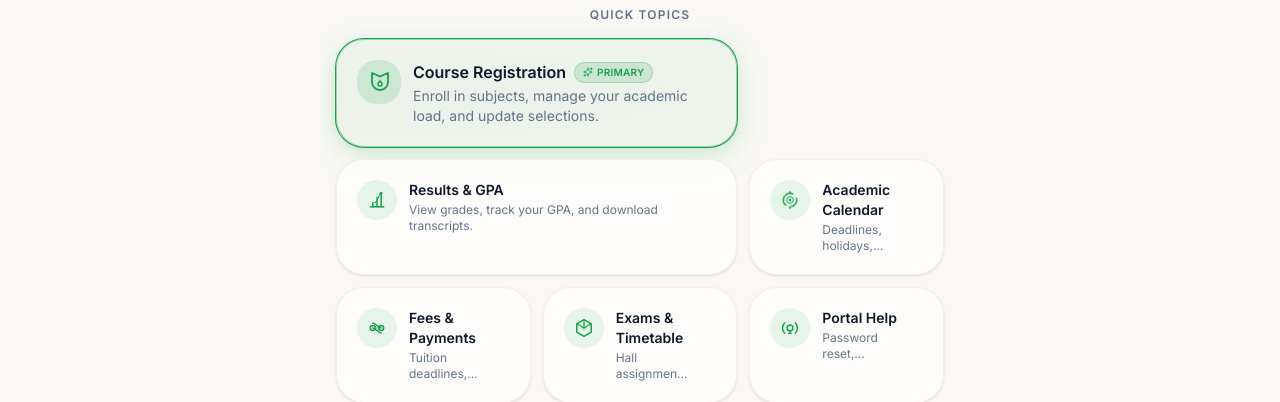
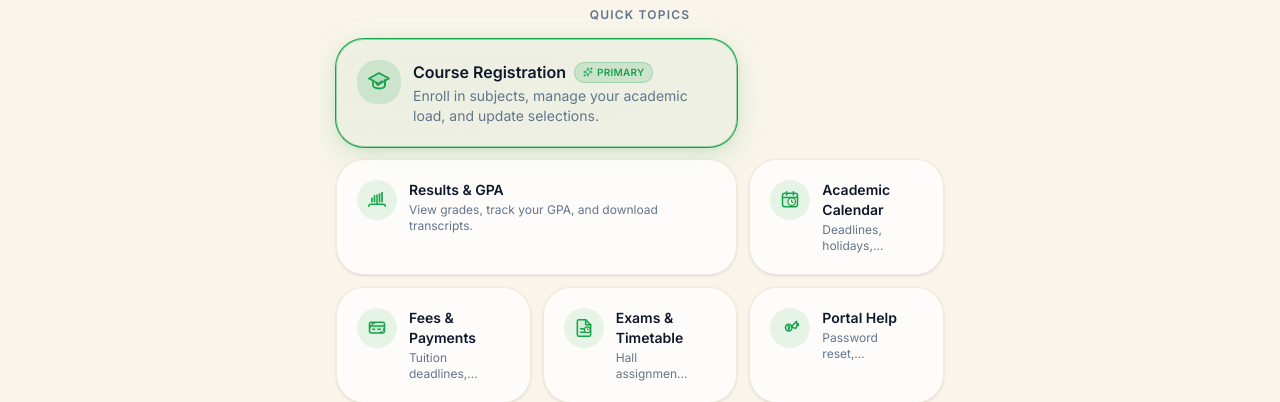
Before and after one commit to mo-hossam-stack/university-ai-assistant, a React (Vite) app in the folder frontend/: page / in a window 1280 px wide. Shown: the part 310-712 px from the top of the page. Built offline with nearby package versions, Linux system fonts and the light colour scheme; no server answers; a web font is replaced by a local one.

Commit message:
design: refine light mode cream tones and make topic icons represent conceptual metaphors creatively

```diff
--- a/frontend/src/components/common/TopicIcons.tsx
+++ b/frontend/src/components/common/TopicIcons.tsx
@@ -4,197 +4,225 @@ interface IconProps {
   className?: string
 }
 
-// 1. Course Registration: Abstract Gateway / Shield with nested intelligence core
+// 1. Course Registration: Stylized Graduation Cap with checkmark/registry detail
 export const CourseRegIcon = ({ className }: IconProps) => (
   <svg
     viewBox="0 0 24 24"
     fill="none"
     xmlns="http://www.w3.org/2000/svg"
     className={cn("w-full h-full", className)}
-  >
-    {/* Outer geometric shield/portal */}
-    <path
-      d="M5 3v9c0 4.418 3.582 8 8 8s8-3.582 8-8V3L13 6.5 5 3z"
     stroke="currentColor"
     strokeWidth="1.8"
     strokeLinecap="round"
     strokeLinejoin="round"
+  >
+    {/* Cap top diamond */}
+    <path
+      d="M12 3L22 8.5L12 14L2 8.5L12 3Z"
+      fill="currentColor"
+      fillOpacity="0.12"
     />
-    {/* Nested floating core */}
+    {/* Cap bottom support */}
+    <path d="M6 12v3.5C6 17 8.5 18.5 12 18.5s6-1.5 6-3.5V12" />
+    {/* Tassel line */}
+    <path d="M18 10v4" />
+    {/* Registry checkmark overlay */}
     <path
-      d="M13 9.5l1.5 1.5-1.5 1.5-1.5-1.5L13 9.5z"
-      fill="currentColor"
-      className="animate-pulse"
+      d="M9.5 13.5l1.5 1.5 3.5-3.5"
+      stroke="var(--primary)"
+      strokeWidth="2"
     />
-    <circle cx="13" cy="14" r="2" stroke="currentColor" strokeWidth="1.5" />
   </svg>
 )
 
-// 2. Results & GPA: Dynamic progress curves / rising prism towers
+// 2. Results & GPA: Open academic book where pages emerge as a rising bar chart
 export const ResultsGpaIcon = ({ className }: IconProps) => (
   <svg
     viewBox="0 0 24 24"
     fill="none"
     xmlns="http://www.w3.org/2000/svg"
     className={cn("w-full h-full", className)}
-  >
-    {/* Non-traditional rising towers with dynamic angles */}
-    <path
-      d="M4 20h16"
     stroke="currentColor"
     strokeWidth="1.8"
     strokeLinecap="round"
+    strokeLinejoin="round"
+  >
+    {/* Open book background */}
+    <path
+      d="M2 19.5A2.5 2.5 0 014.5 17H12M22 19.5A2.5 2.5 0 0019.5 17H12"
+      fill="currentColor"
+      fillOpacity="0.08"
+    />
+    <path d="M12 6v11" />
+    {/* Rising bars (GPA growth) emerging from the pages */}
+    <path
+      d="M6 14v-4"
+      strokeWidth="2"
     />
     <path
-      d="M7 20v-5M12 20V9M17 20V4"
-      stroke="currentColor"
-      strokeWidth="1.8"
-      strokeLinecap="round"
+      d="M9 14v-7"
+      stroke="var(--primary)"
+      strokeWidth="2"
     />
-    {/* Loop wrapping the peak growth */}
     <path
-      d="M17 4c-1 0-2 2-3 4.5S11 15 9.5 15"
-      stroke="currentColor"
-      strokeWidth="1.5"
-      strokeLinecap="round"
-      strokeDasharray="2 2"
+      d="M15 14v-9"
+      strokeWidth="2"
     />
-    {/* Peak diamond node */}
-    <rect
-      x="15.5"
-      y="2.5"
-      width="3"
-      height="3"
-      rx="0.5"
-      transform="rotate(45 17 4)"
-      fill="currentColor"
+    <path
+      d="M18 14v-11"
+      stroke="var(--primary)"
+      strokeWidth="2"
     />
   </svg>
 )
 
-// 3. Academic Calendar: Cyclical orbital dial instead of a calendar grid
+// 3. Academic Calendar: Calendar sheet with circular clock orbital overlay
 export const CalendarIcon = ({ className }: IconProps) => (
   <svg
     viewBox="0 0 24 24"
     fill="none"
     xmlns="http://www.w3.org/2000/svg"
     className={cn("w-full h-full", className)}
-  >
-    {/* Concentric orbital paths */}
-    <circle
-      cx="12"
-      cy="12"
-      r="8"
-      stroke="currentColor"
-      strokeWidth="1.8"
-      strokeDasharray="14 6"
-      className="animate-[spin_10s_linear_infinite]"
-      style={{ transformOrigin: "12px 12px" }}
-    />
-    <circle
-      cx="12"
-      cy="12"
-      r="4"
-      stroke="currentColor"
-      strokeWidth="1.2"
-    />
-    {/* Center node */}
-    <circle cx="12" cy="12" r="1.5" fill="currentColor" />
-    {/* Tilted alignment ray representing dates */}
-    <line
-      x1="12"
-      y1="4"
-      x2="12"
-      y2="2"
     stroke="currentColor"
     strokeWidth="1.8"
     strokeLinecap="round"
+    strokeLinejoin="round"
+  >
+    {/* Calendar card */}
+    <rect
+      x="3"
+      y="4"
+      width="18"
+      height="16"
+      rx="2.5"
+      fill="currentColor"
+      fillOpacity="0.1"
     />
-    <line
-      x1="12"
-      y1="22"
-      x2="12"
-      y2="20"
+    <path d="M16 2v4M8 2v4M3 9h18" />
+    {/* Time indicator overlay at bottom right */}
+    <circle
+      cx="14"
+      cy="14"
+      r="4.5"
+      fill="var(--background)"
       stroke="currentColor"
-      strokeWidth="1.8"
-      strokeLinecap="round"
+      strokeWidth="1.5"
+    />
+    <path
+      d="M14 12v2l1.5 1"
+      stroke="var(--primary)"
+      strokeWidth="1.5"
     />
   </svg>
 )
 
-// 4. Fees & Payments: Interlocking Möbius infinity curves (flow)
+// 4. Fees & Payments: Credit card base with currency dynamic transaction flows
 export const FeesPaymentsIcon = ({ className }: IconProps) => (
   <svg
     viewBox="0 0 24 24"
     fill="none"
     xmlns="http://www.w3.org/2000/svg"
     className={cn("w-full h-full", className)}
-  >
-    {/* Möbius loop representing flow */}
-    <path
-      d="M7 15a3 3 0 100-6 3 3 0 000 6zM17 15a3 3 0 100-6 3 3 0 000 6z"
-      stroke="currentColor"
-      strokeWidth="1.8"
-    />
-    <path
-      d="M7 12c2.5 0 7.5 6 10 6M17 12c-2.5 0-7.5-6-10-6"
     stroke="currentColor"
     strokeWidth="1.8"
     strokeLinecap="round"
+    strokeLinejoin="round"
+  >
+    {/* Credit card */}
+    <rect
+      x="3"
+      y="5"
+      width="18"
+      height="13"
+      rx="2"
+      fill="currentColor"
+      fillOpacity="0.1"
     />
-    <circle cx="12" cy="12" r="2.5" fill="currentColor" fillOpacity="0.25" />
+    <path d="M3 9.5h18M7 13.5h2" />
+    {/* Transaction flow path (curved arrow) */}
+    <path
+      d="M20.5 12a5.5 5.5 0 01-5.5 5.5"
+      stroke="var(--primary)"
+      strokeWidth="1.5"
+      strokeDasharray="3 2"
+    />
+    <path
+      d="M3.5 12a5.5 5.5 0 015.5-5.5"
+      stroke="var(--primary)"
+      strokeWidth="1.5"
+      strokeDasharray="3 2"
+    />
+    <path d="M13 13.5h3" />
   </svg>
 )
 
-// 5. Exams & Timetable: Intersecting timeline beams
+// 5. Exams & Timetable: Exam document outline with integrated clock badge
 export const ExamsTimetableIcon = ({ className }: IconProps) => (
   <svg
     viewBox="0 0 24 24"
     fill="none"
     xmlns="http://www.w3.org/2000/svg"
     className={cn("w-full h-full", className)}
-  >
-    {/* Hexagonal structural frame */}
-    <path
-      d="M12 2l8.66 5v10L12 22l-8.66-5V7L12 2z"
     stroke="currentColor"
     strokeWidth="1.8"
     strokeLinecap="round"
     strokeLinejoin="round"
+  >
+    {/* Exam Sheet with folded corner */}
+    <path
+      d="M14 2H6a2 2 0 00-2 2v16a2 2 0 002 2h12a2 2 0 002-2V8z"
+      fill="currentColor"
+      fillOpacity="0.08"
     />
-    {/* Core time-slice coordinates */}
-    <path
-      d="M12 2v10M12 12l8.66-5M12 12l-8.66-5"
+    <path d="M14 2v6h6M8 13h4M8 17h7" />
+    {/* Clock/time badge for exam schedule */}
+    <circle
+      cx="16"
+      cy="14"
+      r="3.5"
+      fill="var(--background)"
       stroke="currentColor"
       strokeWidth="1.5"
-      strokeLinecap="round"
     />
-    <circle cx="12" cy="12" r="3" fill="currentColor" fillOpacity="0.2" />
+    <path
+      d="M16 12.2v1.8h1.2"
+      stroke="var(--primary)"
+      strokeWidth="1.2"
+    />
   </svg>
 )
 
-// 6. Portal Help: Concentric network nodes / Portal keyhole
+// 6. Portal Help: Key shape whose head is a chat/support bubble
 export const PortalHelpIcon = ({ className }: IconProps) => (
   <svg
     viewBox="0 0 24 24"
     fill="none"
     xmlns="http://www.w3.org/2000/svg"
     className={cn("w-full h-full", className)}
-  >
-    {/* Outer radar wave rings */}
-    <path
-      d="M18.36 5.64a9 9 0 010 12.72M5.64 5.64a9 9 0 000 12.72"
     stroke="currentColor"
     strokeWidth="1.8"
     strokeLinecap="round"
+    strokeLinejoin="round"
+  >
+    {/* Key shaft & teeth */}
+    <path d="M13.5 10.5L20 4v3h2v2h-2v2l-1.5 1.5-5-2z" />
+    {/* Chat bubble head of the key */}
+    <path
+      d="M10.5 7.5c2.2 0 4 1.8 4 4s-1.8 4-4 4-4-1.8-4-4 1.8-4 4-4z"
+      fill="currentColor"
+      fillOpacity="0.12"
     />
-    {/* Nested core link */}
-    <circle cx="12" cy="12" r="3.5" stroke="currentColor" strokeWidth="1.8" />
+    {/* Support question mark inside the chat bubble */}
     <path
-      d="M12 15.5v3M10.5 18.5h3"
-      stroke="currentColor"
+      d="M9.5 10.5c0-.6.4-1 1-1s1 .4 1 1c0 .5-.4.7-.7 1"
+      stroke="var(--primary)"
       strokeWidth="1.5"
-      strokeLinecap="round"
+    />
+    <circle
+      cx="10.5"
+      cy="13.2"
+      r="0.5"
+      fill="var(--primary)"
     />
   </svg>
 )
--- a/frontend/src/index.css
+++ b/frontend/src/index.css
@@ -49,21 +49,21 @@
   --radius-xl: 1.25rem;    /* 20px */
   --radius-2xl: 1.75rem;   /* 28px */
 
-  --background: #faf8f5;
+  --background: #faf5eb;
   --foreground: #0f172a;
-  --card: rgba(255, 255, 255, 0.85);
+  --card: rgba(255, 255, 255, 0.90);
   --card-foreground: #0f172a;
   --primary: #16a34a;
   --primary-foreground: #ffffff;
-  --secondary: rgba(245, 241, 233, 0.95);
+  --secondary: #f3ebd4;
   --secondary-foreground: #334155;
-  --muted: rgba(242, 237, 227, 0.60);
+  --muted: rgba(240, 230, 210, 0.60);
   --muted-foreground: #64748b;
-  --accent: rgba(243, 238, 228, 0.80);
+  --accent: #efe5cb;
   --accent-foreground: #0f172a;
   --destructive: #dc2626;
-  --border: rgba(139, 92, 26, 0.08);
-  --input: rgba(255, 255, 255, 0.90);
+  --border: rgba(139, 92, 26, 0.12);
+  --input: rgba(255, 255, 255, 0.92);
   --ring: #16a34a;
 
   --bg-mesh-a: rgba(22, 163, 74, 0.03);
```
Lines whose indentation alone changed are shown as unchanged.
